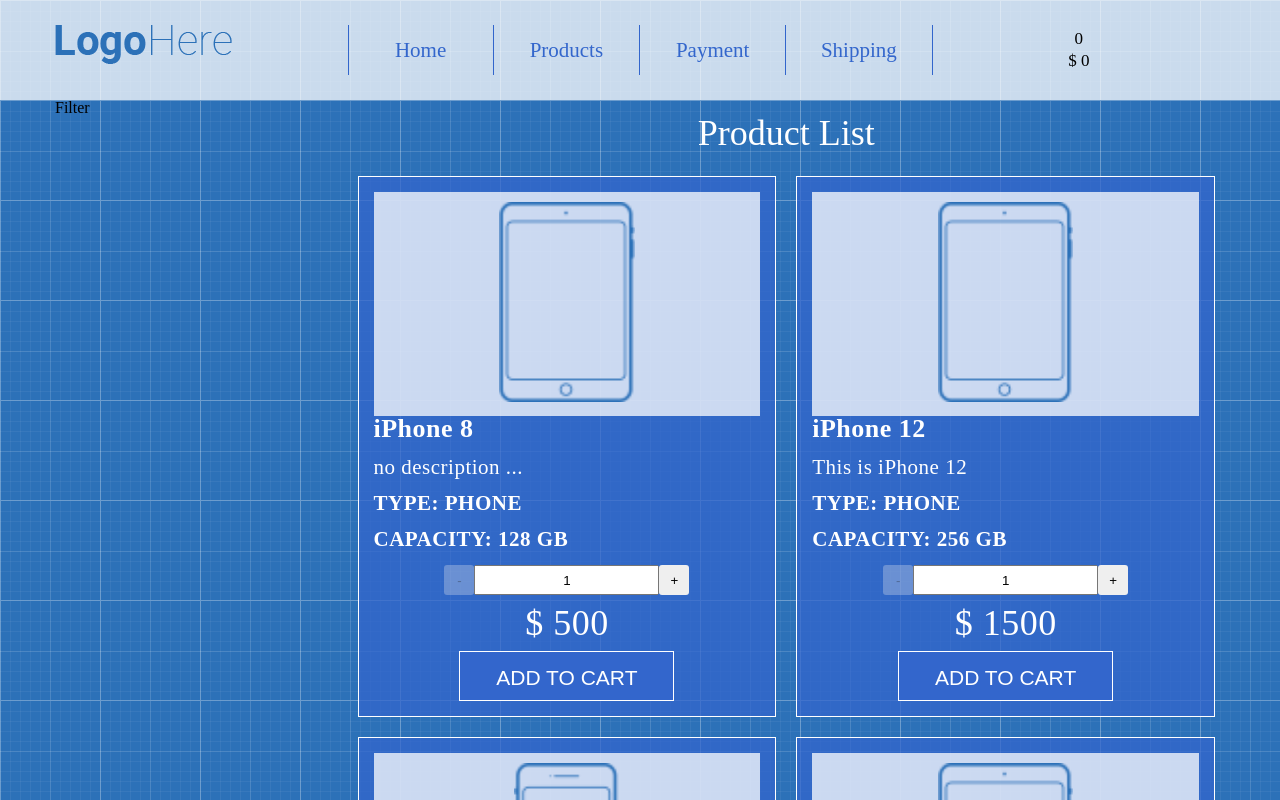
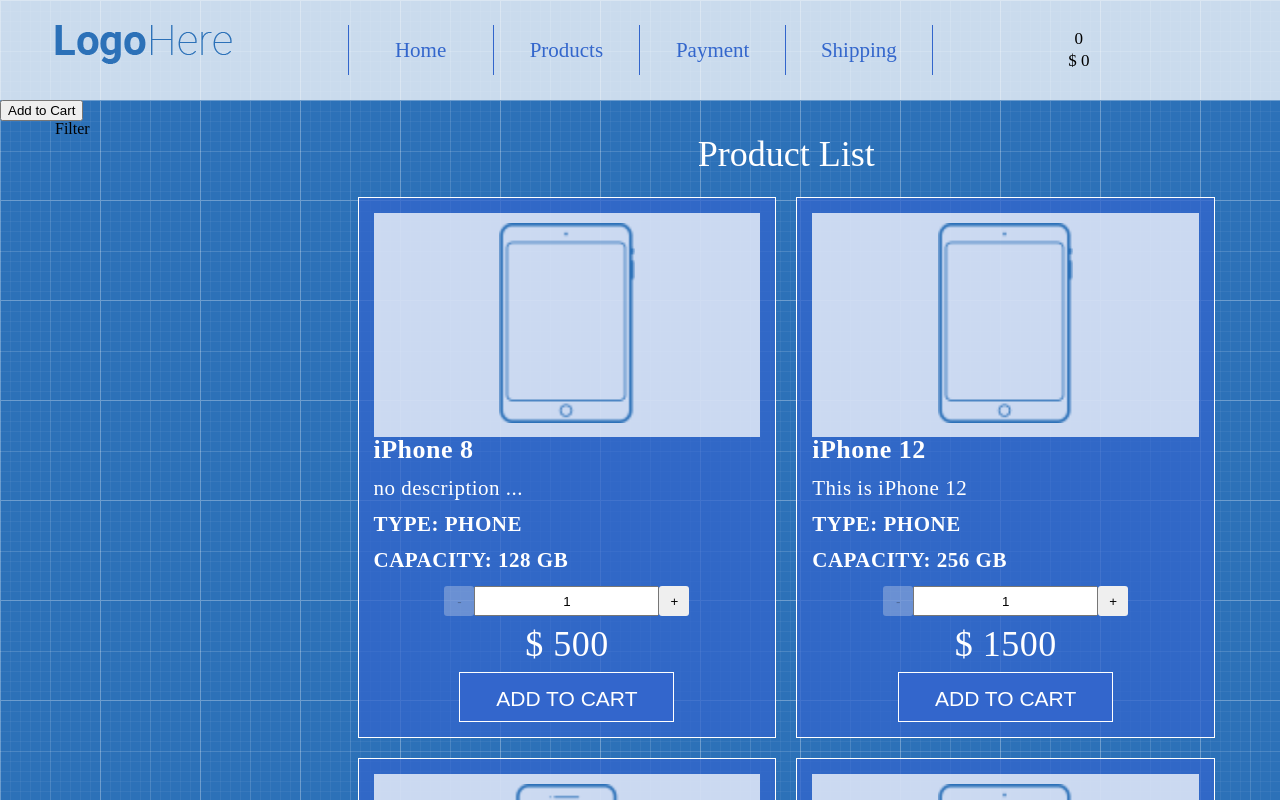
Before and after one commit to MXML11LN/Demo-shop-react, a React (Create React App) app: page / in a window 1280 px wide. Shown: the top 800 px of the page. Built offline with nearby package versions, Linux system fonts and the light colour scheme.

Commit message:
added add to cart button and addProductToCart method

```diff
--- a/src/App/App.js
+++ b/src/App/App.js
@@ -15,12 +15,23 @@
         }
     }
 
+    addProductToCart(count,price) {
+        this.setState((prevState) =>({
+            cartData:{
+            count:prevState.cartData.count + count,
+            price:prevState.cartData.price + (price * count),
+            }
+        }))
+    }
+
     render(){
         return(
             <>
                 <Header
                     cartData={this.state.cartData}
                 />
+                <button
+                onClick ={() => this.addProductToCart(5,1000)}>Add to Cart</button>
                 <Main/>
                 <Footer/>
             </>
```
